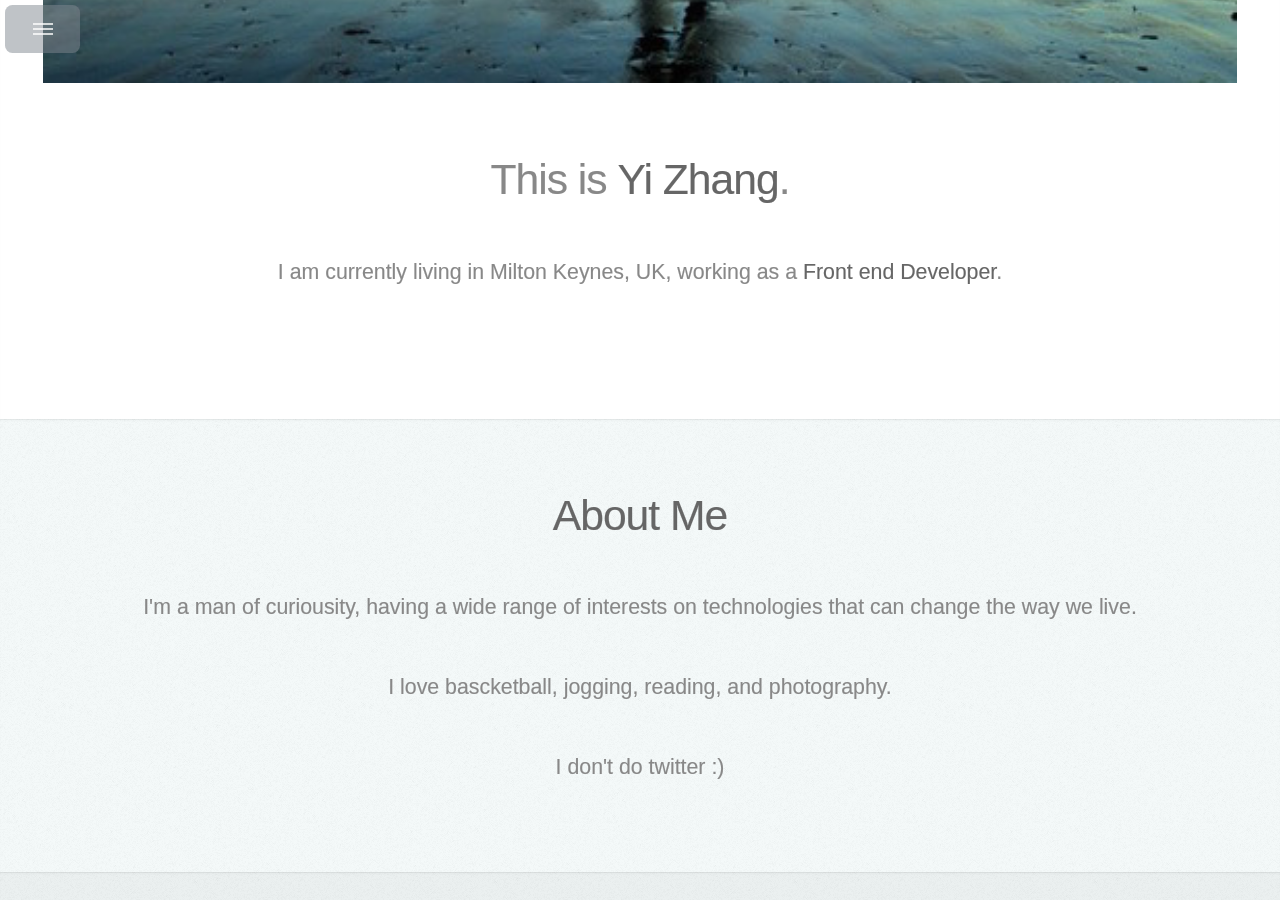
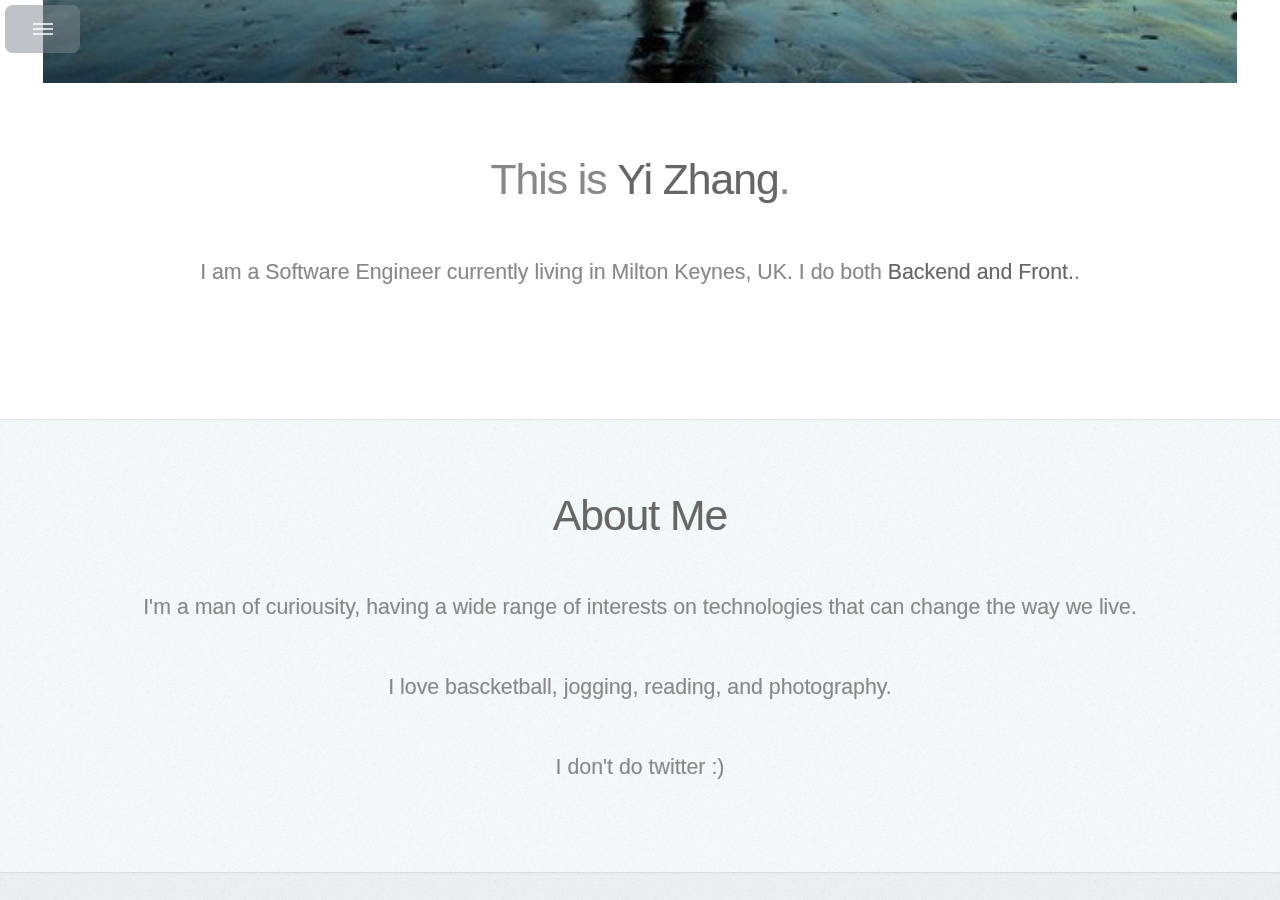
Before and after one commit to zhangyi667/myBlog, a Jekyll site: the page built from index.html, in a window 1280 px wide and 900 px high, scrolled down 473 px. Built offline with Jekyll 4.4.1, drawn with Linux system fonts in a browser that asks for light colours.

Commit message:
Change text on index page

```diff
--- a/_includes/main.html
+++ b/_includes/main.html
@@ -14,7 +14,7 @@
 									<!-- <p class="test">This is a test</p> -->
 									<!-- <p class="style-test">This is a style.css</p> -->
 							</header>
-							<p>I am currently living in Milton Keynes, UK, working as a <b>Front end Developer</b>.<br/></p>
+							<p>I am a Software Engineer currently living in Milton Keynes, UK.  I do both <b>Backend and Front.</b>.<br/></p>
 
 							<footer>
 								<!-- <a href="./KevinLawResume.pdf" class="button scrolly">View my Resume</a> -->
```
